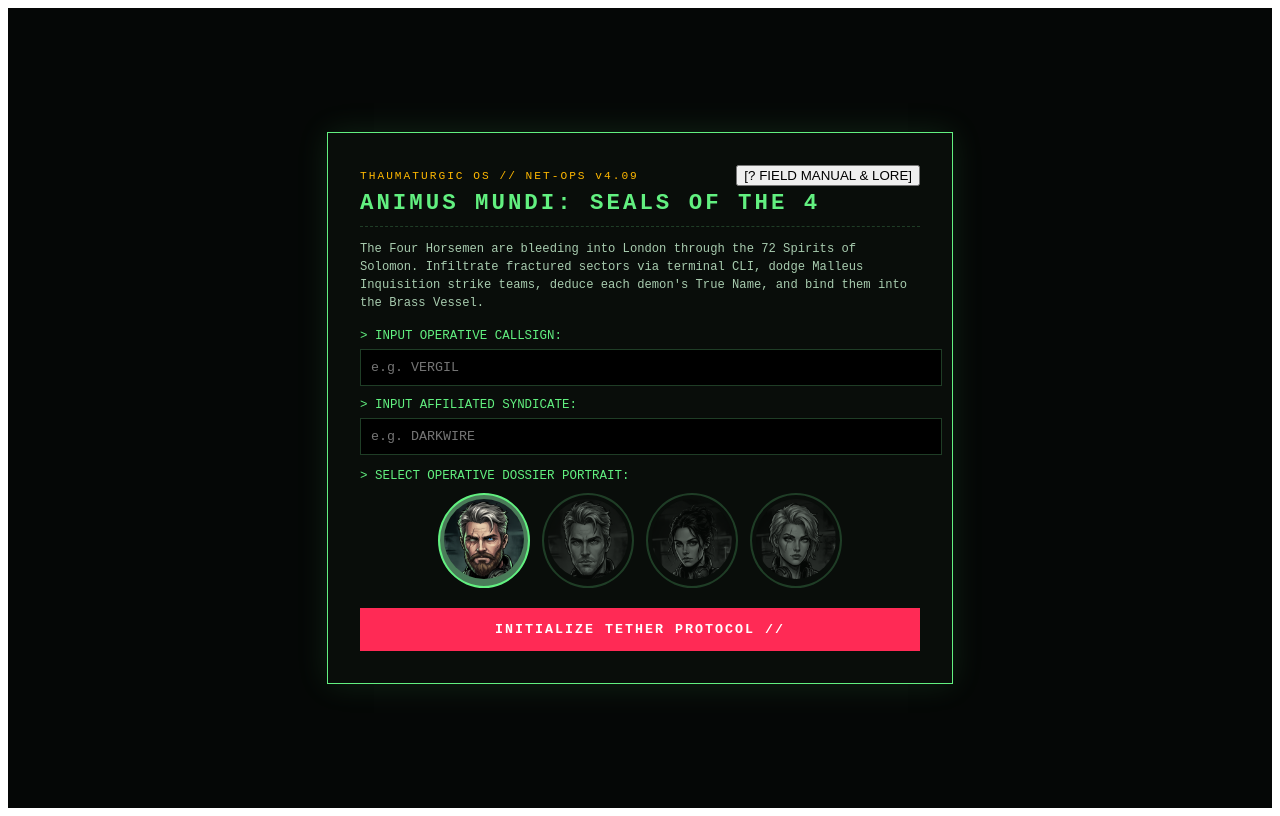
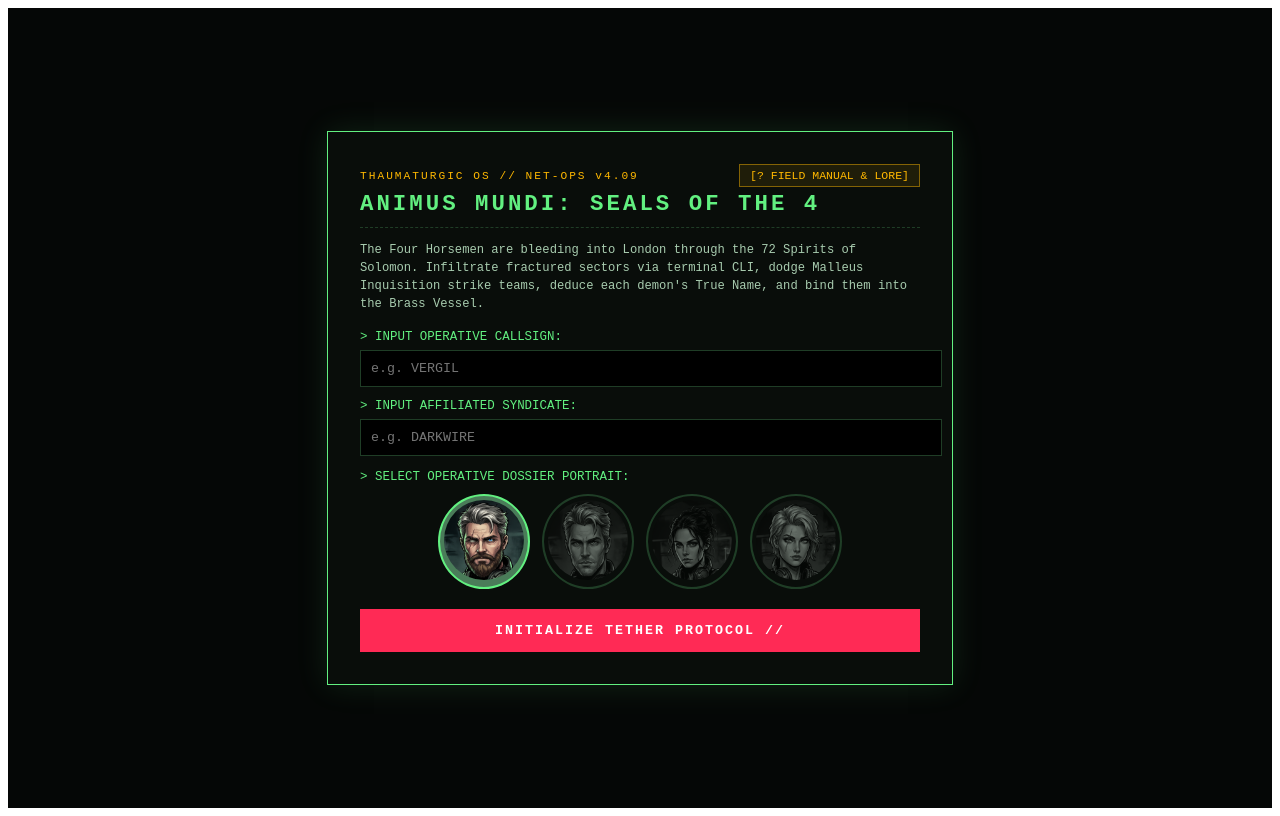
Before and after one commit to virreck/animus-mundi-core, a React (Vite) app: page / in a window 1280 px wide. Built offline with nearby package versions, Linux system fonts and the light colour scheme.

Commit message:
upated mnaul styling on start screen

```diff
--- a/src/App.tsx
+++ b/src/App.tsx
@@ -436,7 +436,20 @@ const StartScreen = ({ onStart, onLoad, onOpenManual }: { onStart: (name: string
       <div style={{ width: '560px', border: `1px solid ${theme.textBright}`, padding: '32px', backgroundColor: theme.bgPanel, boxShadow: `0 0 30px rgba(98, 240, 128, 0.12)` }}>
         <div style={{ display: 'flex', justifyContent: 'space-between', alignItems: 'center', marginBottom: '4px' }}>
           <span style={{ fontSize: '0.7rem', color: theme.accentAmber, letterSpacing: '2px' }}>THAUMATURGIC OS // NET-OPS v4.09</span>
-          <button onClick={onOpenManual} className="macro-chip macro-chip-amber">[? FIELD MANUAL &amp; LORE]</button>
+          <button
+            onClick={onOpenManual}
+            style={{
+              backgroundColor: 'rgba(255, 184, 0, 0.09)',
+              border: '1px solid rgba(255, 184, 0, 0.45)',
+              color: theme.accentAmber,
+              padding: '4px 10px',
+              fontFamily: theme.fontMono,
+              fontSize: '0.72rem',
+              cursor: 'pointer'
+            }}
+          >
+            [? FIELD MANUAL &amp; LORE]
+          </button>
         </div>
         <h1 style={{ margin: '0 0 10px 0', borderBottom: `1px dashed ${theme.borderTerminal}`, paddingBottom: '10px', letterSpacing: '3px', color: theme.textBright, fontSize: '1.4rem' }}>
           ANIMUS MUNDI: SEALS OF THE 4
@@ -1992,11 +2005,6 @@ export default function App() {
             TXT:{fontScale}
           </button>
 
-          {/* Interactive Manual Button */}
-          <button onClick={() => setShowManual(true)} className="macro-chip macro-chip-amber" style={{ padding: '4px 8px' }}>
-            ? MANUAL
-          </button>
-
           <button onClick={() => { ThaumaturgicAudio.enabled = !audioEnabled; setAudioEnabled(!audioEnabled); }} style={{ padding: '4px 7px', backgroundColor: 'transparent', border: `1px solid ${theme.borderTerminal}`, color: theme.textTerminal, cursor: 'pointer' }}>
             {audioEnabled ? '🔊' : '🔇'}
           </button>
```
